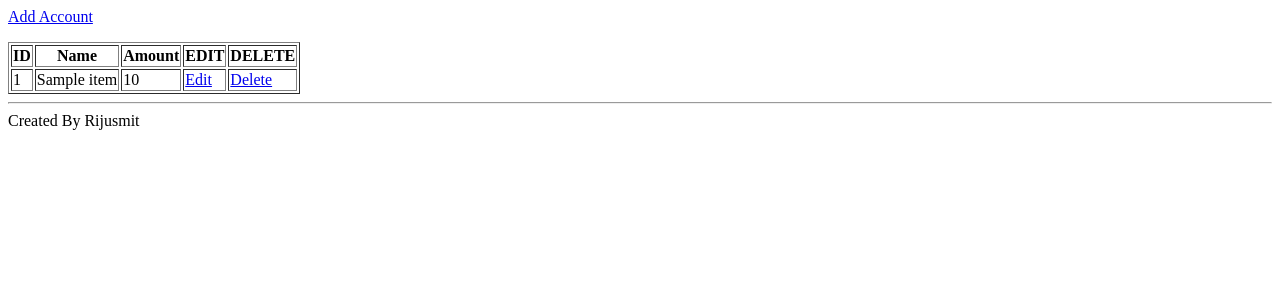
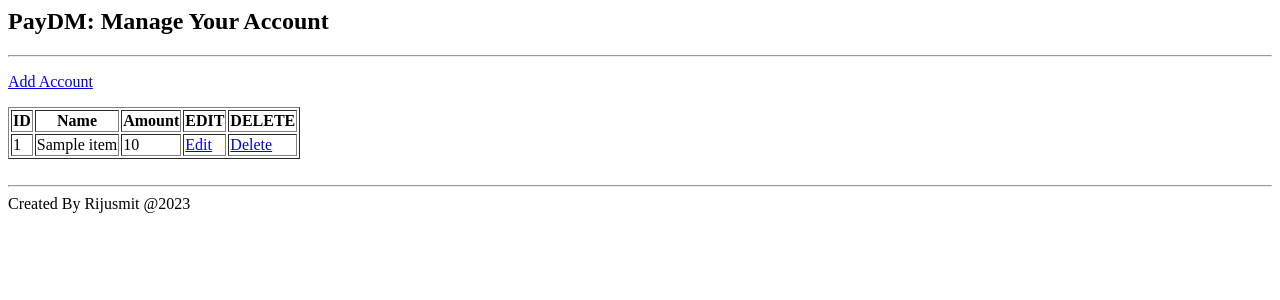
Before and after one commit to rijusmit22400/CRUD, a Flask app: page / in a window 1280 px wide. Shown: the top 300 px of the page. Run offline with Flask 3, Linux system fonts and the light colour scheme; a database or web service that is not in the repository returns one stand-in record (values such as "Sample title"); data that the repository does not hold is empty.

Commit message:
added header

```diff
--- a/python-mysql-crud/templates/accounts.html
+++ b/python-mysql-crud/templates/accounts.html
@@ -1,6 +1,7 @@
 <doctype html>
 <title>List of Accounts - Python Flask MySQL CRUD</title>
-
+<h2>PayDM: Manage Your Account</h2>
+<hr/>
 <p><a href="{{ url_for('.add_account_view') }}"> Add Account </a></p>
 
 <p>
@@ -41,5 +42,6 @@
 </tbody>
 
 </table>
+<br>
 <hr>
-Created By Rijusmit
+Created By Rijusmit @2023
--- a/python-mysql-crud/templates/add.html
+++ b/python-mysql-crud/templates/add.html
@@ -1,5 +1,7 @@
 <doctype html>
 <title>Add Account - Python Flask MySQL CRUD</title>
+<h2>PayDM: Manage Your Account</h2>
+<hr/>
 <h2>Add Account</h2>
 <form method="post" action="/add">
     <dl>
--- a/python-mysql-crud/templates/edit.html
+++ b/python-mysql-crud/templates/edit.html
@@ -1,5 +1,7 @@
 <doctype html>
 <title>Edit Account - Python Flask MySQL CRUD</title>
+<h2>PayDM: Manage Your Account</h2>
+<hr/>
 <h2>Edit Account</h2>
 <form method="post" action="/update">
     <dl>
```
Also changed, not shown: python-mysql-crud/templates/amount.html (deleted).
